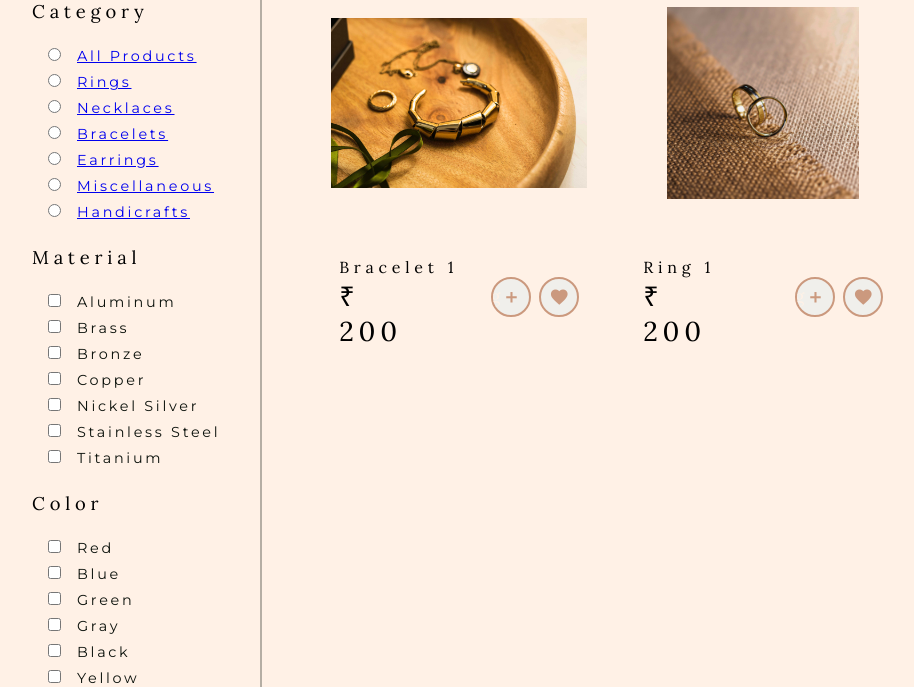
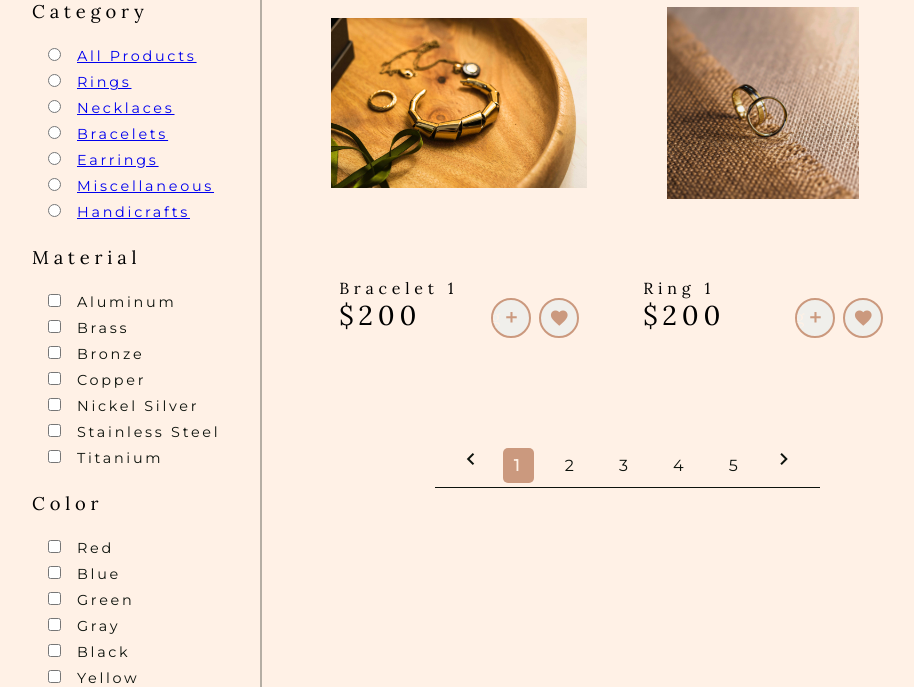
Before and after one commit to somya51p/Sparkle, a Django app: page /store in a window 1280 px wide. Shown: the part 377-1064 px from the top of the page, without its empty margins (24-938 px from the left). Run offline with Django 3.2, Linux system fonts and the light colour scheme; data comes from the database, SQL or seed files in the repository; both versions use the stored data as it was after the commit; some libraries are stand-ins or nearby versions.

Commit message:
page added

```diff
--- a/eshopdjango/store/static/style.css
+++ b/eshopdjango/store/static/style.css
@@ -415,11 +415,11 @@ footer a {
 .pg_container {
   display: grid;
   grid-template-columns: repeat(7, 1fr);
-  grid-template-rows: minmax(1, 100px);
+  grid-template-rows: minmax(3, 100px);
   grid-template-areas:
     "flt pg pg pg pg pg pg"
     "flt pg pg pg pg pg pg"
-    "flt pg pg pg pg pg pg";
+    "flt pagi pagi pagi pagi pagi pagi";
   grid-gap: 0.3rem;
 }
 .filter_container {
@@ -559,6 +559,35 @@ footer a {
 .fav_btn button:hover {
   background-color: rgb(var(--accent-color));
   color: rgb(var(--light-color));
+}
+
+/* pagination */
+
+.pagination_container {
+  grid-area: pagi;
+  display: flex;
+  justify-content: center;
+  margin-bottom: 1rem;
+  margin-top: 2rem;
+}
+.pagination {
+  border-bottom: 1px solid rgb(var(--dark-color));
+  padding: 0.5rem 1rem;
+}
+.pagi_num_link {
+  margin: 0rem 0.5rem;
+  text-decoration: none;
+  color: rgb(var(--dark-color));
+  margin-bottom: 0.5rem;
+}
+.pagi_num {
+  padding: 0.5rem 0.7rem;
+}
+.pagi_num_select {
+  background-color: rgb(var(--accent-color));
+  border-radius: 5px;
+  color: rgb(var(--light-color));
+  font-weight: 600;
 }
 
 /* Product view page start */
--- a/eshopdjango/store/templates/base.html
+++ b/eshopdjango/store/templates/base.html
@@ -63,7 +63,7 @@
 
   <!-- Optional JavaScript -->
   <!-- jQuery first, then Popper.js, then Bootstrap JS -->
-  <script src="https://www.paypal.com/sdk/js?client-id=test&currency=USD"></script>
+
   <script src="https://code.jquery.com/jquery-3.2.1.slim.min.js"
     integrity="sha384-KJ3o2DKtIkvYIK3UENzmM7KCkRr/rE9/Qpg6aAZGJwFDMVNA/GpGFF93hXpG5KkN"
     crossorigin="anonymous"></script>
--- a/eshopdjango/store/templates/index.html
+++ b/eshopdjango/store/templates/index.html
@@ -112,7 +112,20 @@
 				</div>
 				{% endfor %}
 			</div>
+			<div class="pagination_container">
+				<div class="pagination">
+					<a href="#" class="pagi_num_link sans material-icons">chevron_left</a>
+					<a href="#" class="pagi_num_link pagi_num pagi_num_select sans">1</a>
+					<a href="#" class="pagi_num_link pagi_num sans">2</a>
+					<a href="#" class="pagi_num_link pagi_num sans">3</a>
+					<a href="#" class="pagi_num_link pagi_num sans">4</a>
+					<a href="#" class="pagi_num_link pagi_num sans">5</a>
+					<a href="#" class="pagi_num_link sans material-icons">chevron_right</a>
+				</div>
+			</div>
 		</div>
+
+
 	</div>
 </div>
 
--- a/eshopdjango/store/templatetags/custom_filter.py
+++ b/eshopdjango/store/templatetags/custom_filter.py
@@ -4,7 +4,7 @@ register = template.Library()
 
 @register.filter(name='currency')
 def currency(number):
-    return "₹ "+str(number)
+    return "$"+str(number)
 
 
 
--- a/eshopdjango/store/urls.py
+++ b/eshopdjango/store/urls.py
@@ -11,9 +11,9 @@ from .views.favorite import Favorite
 
 urlpatterns = [
 
-    path('', home, name='home'),
+    path('', Index.as_view(), name='homepage'),
     path('store', store , name='store'),
-    path('home', Index.as_view(), name='homepage'),
+    path('home', home, name='home'),
     path('profile', profile, name='profile'),
     path('desc', desc, name='desc'),
     path('signup', Signup.as_view(), name='signup'),
```
Also changed, not shown: eshopdjango/store/templates/cart.html (+7 -2 lines), eshopdjango/db.sqlite3, eshopdjango/uploads/products/ring_tile_gPETcY0.jpg (added).
